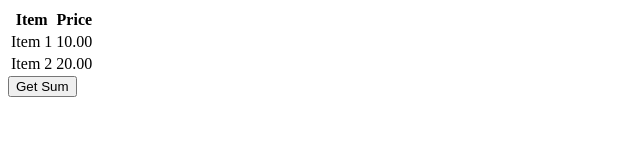
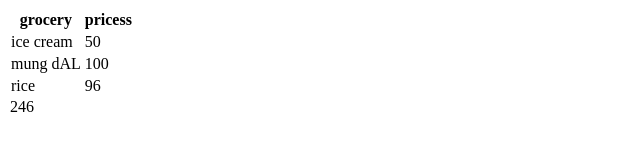
Before and after one commit to acciojob/grofers-checkout-2-shadabibrahim, a website: page main.html in a window 1280 px wide. Shown: the whole page, without its empty margins (0-640 px from the left). Drawn offline with Linux system fonts and the light colour scheme.

Commit message:
created a submission

```diff
--- a/main.html
+++ b/main.html
@@ -8,22 +8,24 @@
 
 <body>
 	<!-- the entire body must be written by student -->
-	<table id="groceryTable">
-    <thead>
-        <tr>
-            <th>Item</th>
-            <th>Price</th>
-        </tr>
-    </thead>
-    <tbody>
-        <tr>
-            <td>Item 1</td>
-            <td data-ns-test="price">10.00</td>
-        </tr>
-        <tr>
-            <td>Item 2</td>
-            <td data-ns-test="price">20.00</td>
-        </tr>
+	<table id="table1">
+		<tr>
+			<th>grocery</th>
+		<th>pricess</th>
+		</tr>
+		<tr>
+			<td>ice cream</td>
+			<td data-ns-test="price">50</td>
+		</tr>
+		<tr>
+			<td>mung dAL</td>
+			<td data-ns-test="price">100</td>
+		</tr>
+		<tr>
+			<td>rice</td>
+			<td data-ns-test="price">96</td>
+		</tr>
+	</table>
     <script type="text/javascript" src="./script.js">
 </script>
 
--- a/script.js
+++ b/script.js
@@ -1,19 +1,15 @@
-let btn =  document.createElement('button');
-btn.append("Get Sum");
-document.body.appendChild(btn);
 
-function getSum(){
-let prices= document.querySelectorAll('[data-ns-test="price"]');
-let grandTotal =0;
-prices.forEach((price)=>{
-	grandTotal +=  parseFloat(price.innerHTML)
-})
-let tr = document.createElement('tr');
-let tdTotal = document.createElement('td');
-	tdTotal.setAttribute('data-ns-test', 'grandTotal');
-tdTotal.innerHTML = `Total Price (in Rs): ${grandTotal.toFixed(2)}`;
-tr.appendChild(tdTotal);
-document.querySelector("tbody").appendChild(tr);
+
+const priceArray=document.querySelectorAll('[data-ns-test="price"]');
+let table=document.getElementById("table1");
+let ans=0;
+for (let i = 0; i < priceArray.length; i++) {
+	ans+=parseInt(priceArray[i].innerText);
 }
+let total=document.createElement("tr");
 
-btn.addEventListener('click',getSum)
+total.setAttribute("data-ns-test", "grandTotal");
+
+total.innerText=ans;
+
+table.appendChild(total);
```
